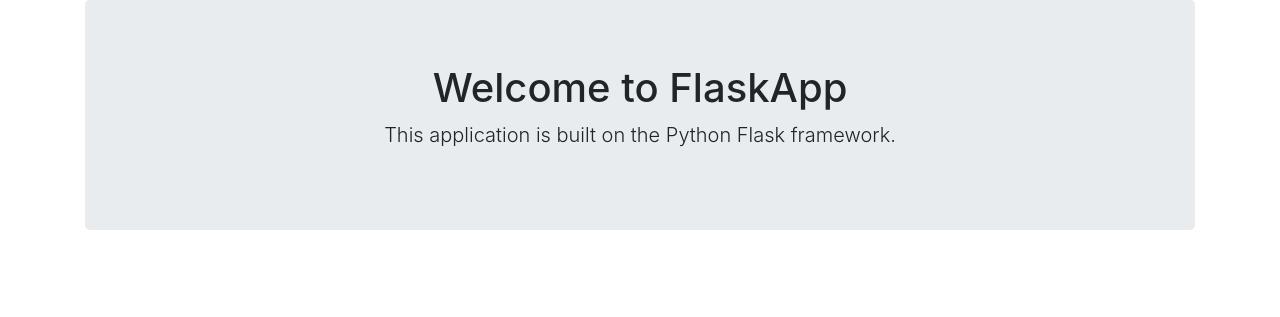
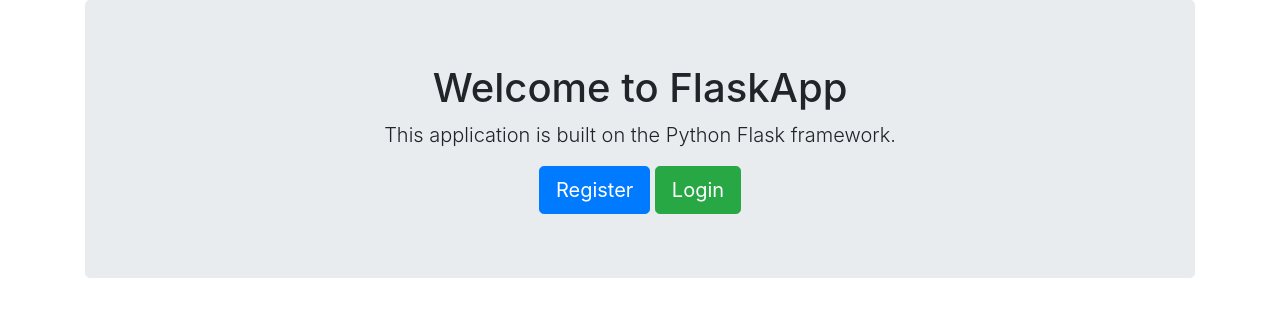
Before and after one commit to mnovacyu/flask-user-registration, a Flask app: page / in a window 1280 px wide. Shown: the part 56-373 px from the top of the page. Run offline with Flask 2, Linux system fonts and the light colour scheme; some libraries are stand-ins or nearby versions.

Commit message:
add register and login buttons to homepage

```diff
--- a/templates/home.html
+++ b/templates/home.html
@@ -4,5 +4,9 @@
   <div class="jumbotron text-center">
     <h1>Welcome to FlaskApp</h1>
     <p class="lead">This application is built on the Python Flask framework.</p>
+    {% if session.logged_in == NULL %}
+      <a href="/register" class="btn btn-primary btn-lg">Register</a>
+      <a href="/login" class="btn btn-success btn-lg">Login</a>
+    {% endif %}
   </div>
 {% endblock %}
```
